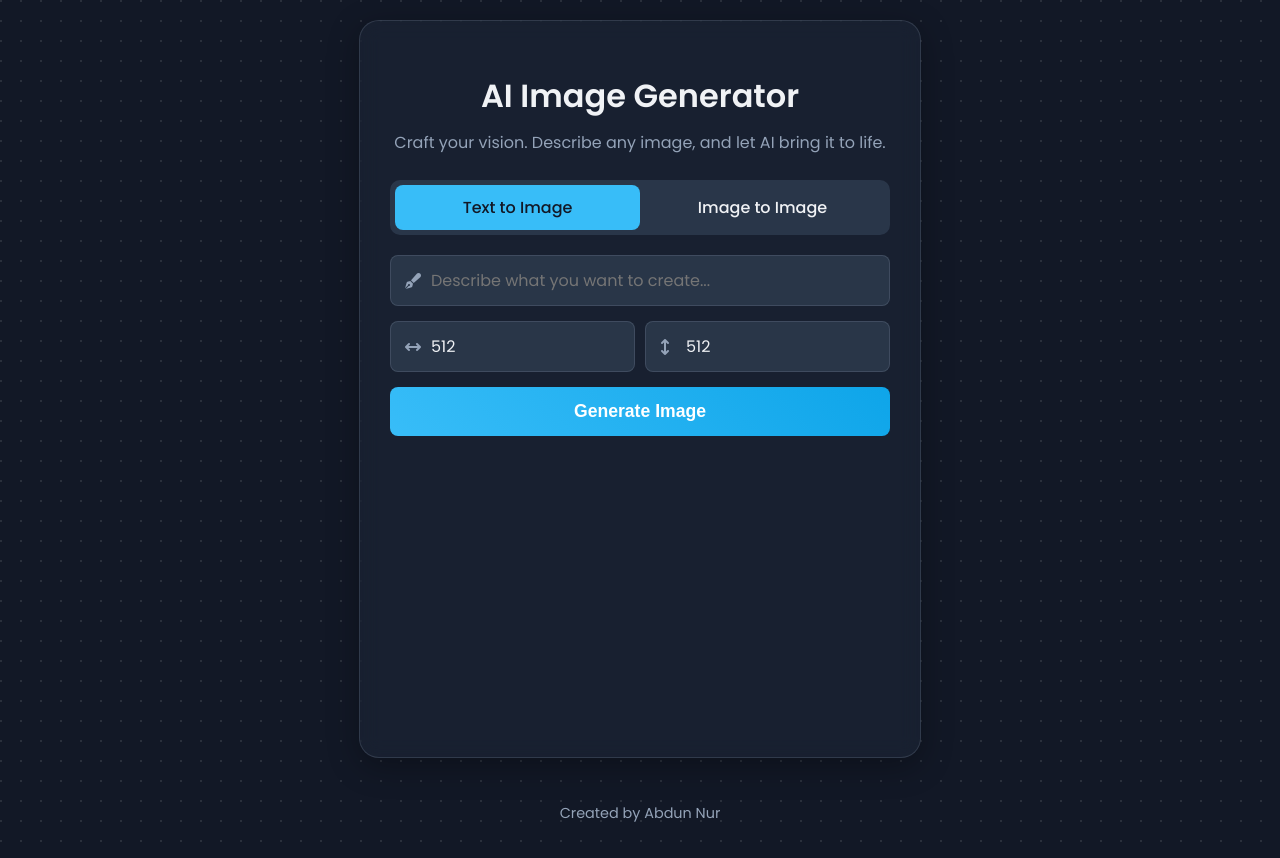
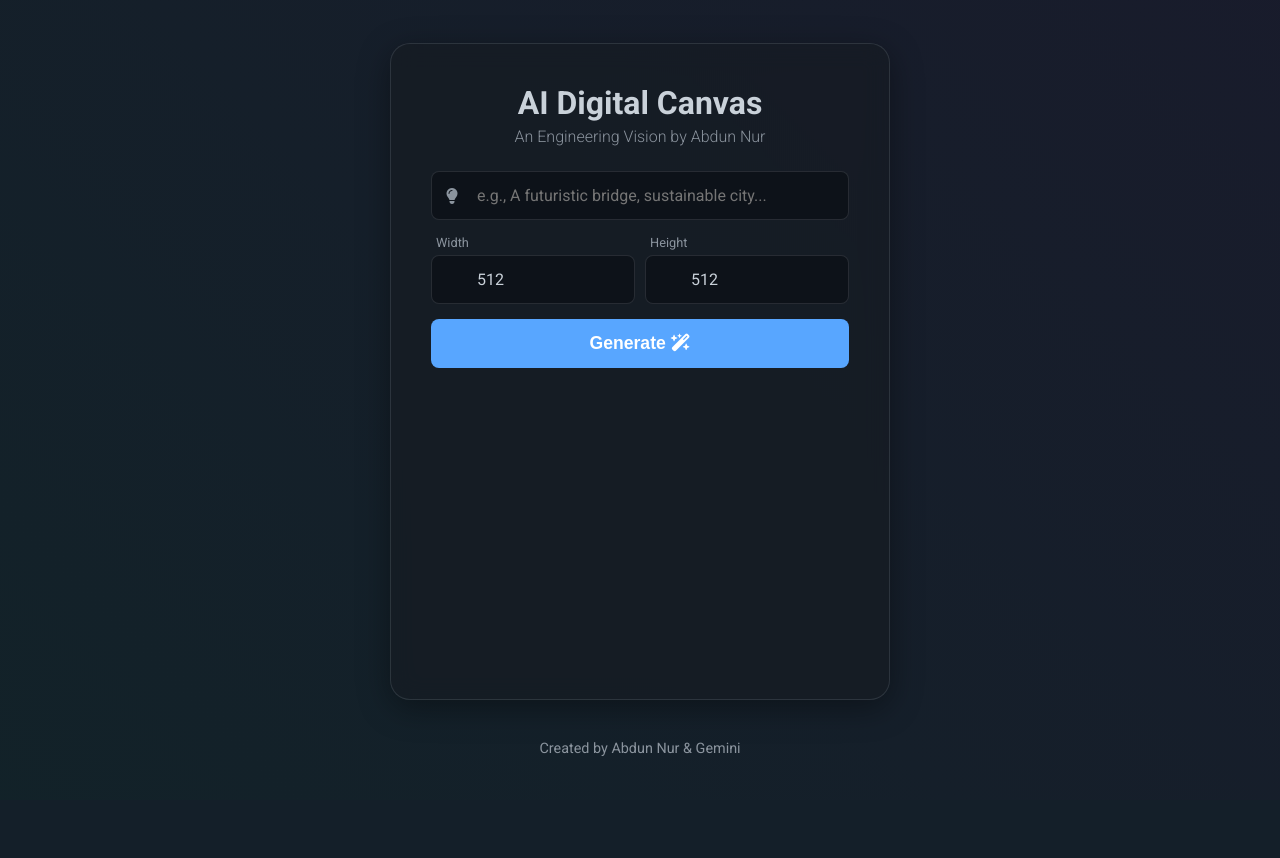
Before and after one commit to Tushar409212/my-ai-image-app, a Flask app: page / in a window 1280 px wide. After the commit the page ends 756 px from the top, so only its background shows below. Run offline with Flask 3, Linux system fonts and the light colour scheme.

Commit message:
Update index.html

```diff
--- a/templates/index.html
+++ b/templates/index.html
@@ -3,214 +3,153 @@
 <head>
     <meta charset="UTF-8">
     <meta name="viewport" content="width=device-width, initial-scale=1.0">
-    <title>AI Image Generator</title>
+    <title>AI Image Generator | Abdun Nur</title>
     <link rel="preconnect" href="https://fonts.googleapis.com">
     <link rel="preconnect" href="https://fonts.gstatic.com" crossorigin>
-    <link href="https://fonts.googleapis.com/css2?family=Poppins:wght@400;500;600&display=swap" rel="stylesheet">
+    <link href="https://fonts.googleapis.com/css2?family=Roboto:wght@300;400;500;700&display=swap" rel="stylesheet">
     <link rel="stylesheet" href="https://cdnjs.cloudflare.com/ajax/libs/font-awesome/6.5.2/css/all.min.css">
     <style>
         :root {
-            --background-color: #121826;
-            --container-bg: rgba(30, 41, 59, 0.5);
-            --input-bg: rgba(51, 65, 85, 0.7);
-            --text-primary: #f0f2f5;
-            --text-secondary: #94a3b8;
-            --accent-color: #38bdf8;
-            --accent-hover: #0ea5e9;
-            --border-color: rgba(148, 163, 184, 0.2);
+            --background-color: #0d1117;
+            --container-bg: rgba(22, 27, 34, 0.6);
+            --input-bg: rgba(13, 17, 23, 0.8);
+            --text-primary: #c9d1d9;
+            --text-secondary: #8b949e;
+            --accent-color: #58a6ff;
+            --accent-hover: #79c0ff;
+            --border-color: rgba(139, 148, 158, 0.2);
+        }
+
+        * {
+            margin: 0;
+            padding: 0;
+            box-sizing: border-box;
         }
 
         body {
-            font-family: 'Poppins', sans-serif;
+            font-family: 'Roboto', sans-serif;
             background-color: var(--background-color);
-            background-image: radial-gradient(circle at 1px 1px, rgba(255, 255, 255, 0.1) 1px, transparent 0);
-            background-size: 20px 20px;
             color: var(--text-primary);
-            margin: 0;
-            padding: 20px;
             display: flex;
             flex-direction: column;
             justify-content: center;
             align-items: center;
             min-height: 100vh;
+            overflow: hidden; /* অ্যানিমেশনের জন্য */
+            position: relative;
+        }
+
+        /* নতুন: অ্যানিমেটেড ব্যাকগ্রাউন্ড */
+        .background-animation {
+            position: fixed;
+            top: 0;
+            left: 0;
+            width: 100%;
+            height: 100%;
+            z-index: -1;
+            background: linear-gradient(45deg, rgba(88, 166, 255, 0.1), rgba(45, 212, 191, 0.1), rgba(168, 85, 247, 0.1));
+            background-size: 400% 400%;
+            animation: gradient-animation 15s ease infinite;
+        }
+        @keyframes gradient-animation {
+            0% { background-position: 0% 50%; }
+            50% { background-position: 100% 50%; }
+            100% { background-position: 0% 50%; }
         }
 
         .container {
             width: 100%;
             max-width: 500px;
             background: var(--container-bg);
-            padding: 30px;
+            padding: 40px;
             border-radius: 20px;
-            box-shadow: 0 8px 32px rgba(0, 0, 0, 0.3);
+            box-shadow: 0 8px 32px rgba(0, 0, 0, 0.37);
             border: 1px solid var(--border-color);
-            backdrop-filter: blur(10px);
-            -webkit-backdrop-filter: blur(10px);
+            backdrop-filter: blur(12px);
+            -webkit-backdrop-filter: blur(12px);
             text-align: center;
+            z-index: 1;
         }
 
         h1 {
             color: var(--text-primary);
-            font-weight: 600;
-            margin-bottom: 10px;
+            font-weight: 700;
+            font-size: 2em;
+            margin-bottom: 5px;
         }
 
-        .container > p {
+        /* নতুন: আপনার জন্য সাবটাইটেল */
+        .subtitle {
             color: var(--text-secondary);
-            margin-top: 0;
             margin-bottom: 25px;
+            font-weight: 300;
         }
 
-        /* নতুন: মোড সিলেক্টরের জন্য স্টাইল */
-        .mode-selector {
-            display: flex;
-            background-color: var(--input-bg);
-            border-radius: 10px;
-            padding: 5px;
-            margin-bottom: 20px;
-        }
-        .mode-selector input[type="radio"] {
-            display: none;
-        }
-        .mode-selector label {
-            flex: 1;
-            padding: 10px;
-            border-radius: 8px;
-            cursor: pointer;
-            transition: background-color 0.3s, color 0.3s;
-            font-weight: 500;
-        }
-        .mode-selector input[type="radio"]:checked + label {
-            background-color: var(--accent-color);
-            color: var(--background-color);
-        }
-
-        /* নতুন: ইনপুট বক্সের জন্য স্টাইল */
-        .input-group {
-            position: relative;
-            margin-bottom: 15px;
-        }
-        .input-group i {
-            position: absolute;
-            left: 15px;
-            top: 50%;
-            transform: translateY(-50%);
-            color: var(--text-secondary);
-        }
+        .input-group { position: relative; margin-bottom: 15px; }
+        .input-group i { position: absolute; left: 15px; top: 50%; transform: translateY(-50%); color: var(--text-secondary); }
         input[type="text"], input[type="number"] {
-            box-sizing: border-box;
-            width: 100%;
-            padding: 12px 12px 12px 40px; /* আইকনের জন্য জায়গা */
-            font-size: 1em;
-            font-family: 'Poppins', sans-serif;
-            border: 1px solid var(--border-color);
-            background-color: var(--input-bg);
-            color: var(--text-primary);
-            border-radius: 8px;
-            transition: border-color 0.3s;
+            width: 100%; padding: 14px 14px 14px 45px;
+            font-size: 1em; font-family: 'Roboto', sans-serif;
+            border: 1px solid var(--border-color); background-color: var(--input-bg);
+            color: var(--text-primary); border-radius: 8px; transition: border-color 0.3s, box-shadow 0.3s;
         }
         input[type="text"]:focus, input[type="number"]:focus {
-            outline: none;
-            border-color: var(--accent-color);
+            outline: none; border-color: var(--accent-color);
+            box-shadow: 0 0 0 3px rgba(88, 166, 255, 0.3);
         }
 
         .dimension-controls { display: flex; gap: 10px; }
-        .dimension-controls .input-group { flex: 1; }
+        .dimension-controls .input-group { flex: 1; text-align: left; }
+        .dimension-controls label { font-size: 0.8em; color: var(--text-secondary); margin-left: 5px; margin-bottom: 5px; display: block; }
 
         .button {
-            display: inline-block; box-sizing: border-box;
-            width: 100%; padding: 14px; font-size: 1.1em; font-weight: 600;
+            display: inline-block; width: 100%; padding: 14px; font-size: 1.1em; font-weight: 700;
             color: #fff; text-decoration: none; border: none; border-radius: 8px;
-            cursor: pointer; transition: all 0.3s ease;
-            margin-bottom: 15px;
-            background: linear-gradient(45deg, var(--accent-color), var(--accent-hover));
+            cursor: pointer; transition: all 0.3s ease; margin-bottom: 15px;
+            background: var(--accent-color);
         }
-        .button:hover {
-            transform: translateY(-2px);
-            box-shadow: 0 4px 20px rgba(56, 189, 248, 0.4);
-        }
-        .button:disabled {
-            background: var(--input-bg);
-            cursor: not-allowed;
-            transform: none;
-            box-shadow: none;
-        }
-        #download-btn { background: linear-gradient(45deg, #22c55e, #16a34a); }
-        #download-btn:hover { box-shadow: 0 4px 20px rgba(34, 197, 94, 0.4); }
+        .button:hover { background: var(--accent-hover); transform: translateY(-3px); box-shadow: 0 4px 20px rgba(88, 166, 255, 0.2); }
+        .button:disabled { background: #30363d; cursor: not-allowed; transform: none; box-shadow: none; }
+        #download-btn { background: #238636; }
+        #download-btn:hover { background: #2ea043; box-shadow: 0 4px 20px rgba(46, 160, 67, 0.2); }
 
         .loader { /* ... (অপরিবর্তিত) ... */ }
-        @keyframes spin { /* ... (অপরিবর্তিত) ... */ }
 
-        #image-display {
-            margin-top: 20px;
-            min-height: 256px;
-            border-radius: 12px;
-            display: flex;
-            justify-content: center;
-            align-items: center;
-            background-color: transparent;
-            border: none;
-        }
-        #result-image {
-            max-width: 100%;
-            border-radius: 12px;
-            box-shadow: 0 4px 15px rgba(0, 0, 0, 0.2);
-            opacity: 0; /* প্রাথমিকভাবে অদৃশ্য */
-            transition: opacity 0.5s ease-in-out;
-        }
-        #result-image.visible {
-            opacity: 1; /* দৃশ্যমান করার জন্য ক্লাস */
-        }
+        #image-display { margin-top: 20px; min-height: 256px; border-radius: 12px; display: flex; justify-content: center; align-items: center; background: transparent; }
+        #result-image { max-width: 100%; border-radius: 12px; box-shadow: 0 4px 15px rgba(0, 0, 0, 0.2); opacity: 0; transform: scale(0.95); transition: opacity 0.5s ease, transform 0.5s ease; }
+        #result-image.visible { opacity: 1; transform: scale(1); }
 
         .error-message { color: #f87171; margin-top: 15px; }
         .hidden { display: none; }
 
-        footer { margin-top: 30px; color: var(--text-secondary); font-size: 0.9em; }
-        footer a { color: var(--accent-color); text-decoration: none; }
-        footer a:hover { text-decoration: underline; }
+        footer { margin-top: 40px; color: var(--text-secondary); font-size: 0.9em; }
 
-        @media (max-width: 600px) {
-            body { padding: 10px; }
-            .container { padding: 20px; }
-            h1 { font-size: 1.5em; }
-        }
+        @media (max-width: 600px) { body { padding: 10px; } .container { padding: 20px; } h1 { font-size: 1.5em; } }
     </style>
 </head>
 <body>
+    <div class="background-animation"></div>
     <div class="container">
-        <h1>AI Image Generator</h1>
-        <p>Craft your vision. Describe any image, and let AI bring it to life.</p>
-
-        <div class="mode-selector">
-            <input type="radio" id="mode-text" name="mode" value="text-to-image" checked>
-            <label for="mode-text">Text to Image</label>
-            <input type="radio" id="mode-image" name="mode" value="image-to-image">
-            <label for="mode-image">Image to Image</label>
-        </div>
+        <h1>AI Digital Canvas</h1>
+        <p class="subtitle">An Engineering Vision by Abdun Nur</p>
 
         <div class="input-group">
-            <i class="fa-solid fa-pen-fancy"></i>
-            <input type="text" id="prompt-input" placeholder="Describe what you want to create...">
-        </div>
-
-        <div id="image-url-container" style="display: none;">
-            <div class="input-group">
-                <i class="fa-solid fa-link"></i>
-                <input type="text" id="image-url-input" placeholder="Paste an image URL here...">
-            </div>
+            <i class="fa-solid fa-lightbulb"></i>
+            <input type="text" id="prompt-input" placeholder="e.g., A futuristic bridge, sustainable city...">
         </div>
 
         <div class="dimension-controls">
             <div class="input-group">
-                <i class="fa-solid fa-arrows-left-right"></i>
-                <input type="number" id="width-input" value="512" min="256" max="1024" step="64" title="Width">
+                <label for="width-input">Width</label>
+                <input type="number" id="width-input" value="512" min="256" max="1024" step="64">
             </div>
             <div class="input-group">
-                <i class="fa-solid fa-arrows-up-down"></i>
-                <input type="number" id="height-input" value="512" min="256" max="1024" step="64" title="Height">
+                <label for="height-input">Height</label>
+                <input type="number" id="height-input" value="512" min="256" max="1024" step="64">
             </div>
         </div>
 
-        <button id="generate-btn" class="button">Generate Image</button>
+        <button id="generate-btn" class="button">Generate <i class="fa-solid fa-wand-magic-sparkles"></i></button>
         <div class="loader" id="loader"></div>
         <div class="error-message" id="error-message"></div>
 
@@ -222,35 +161,20 @@
     </div>
 
     <footer>
-        <p>Created by Abdun Nur</p>
+        <p>Created by Abdun Nur & Gemini</p>
     </footer>
 
     <script>
-        // ... (ভেরিয়েবল ডিক্লারেশন অপরিবর্তিত) ...
         const promptInput = document.getElementById('prompt-input');
-        const imageUrlInput = document.getElementById('image-url-input');
-        const imageUrlContainer = document.getElementById('image-url-container');
         const widthInput = document.getElementById('width-input');
         const heightInput = document.getElementById('height-input');
         const generateBtn = document.getElementById('generate-btn');
         const loader = document.getElementById('loader');
         const resultImage = document.getElementById('result-image');
         const errorMessage = document.getElementById('error-message');
-        const modeRadios = document.querySelectorAll('input[name="mode"]');
         const downloadBtn = document.getElementById('download-btn');
 
-        modeRadios.forEach(radio => {
-            radio.addEventListener('change', (event) => {
-                if (event.target.value === 'image-to-image') {
-                    imageUrlContainer.style.display = 'block';
-                } else {
-                    imageUrlContainer.style.display = 'none';
-                }
-            });
-        });
-
         generateBtn.addEventListener('click', async () => {
-            const selectedMode = document.querySelector('input[name="mode"]:checked').value;
             const prompt = promptInput.value;
             const width = widthInput.value;
             const height = heightInput.value;
@@ -260,23 +184,10 @@
                 return;
             }
 
-            let endpoint = '';
-            let payload = {};
+            const endpoint = '/generate-image';
+            const payload = { prompt, width, height };
 
-            if (selectedMode === 'text-to-image') {
-                endpoint = '/generate-image';
-                payload = { prompt: prompt, width: width, height: height };
-            } else {
-                const imageUrl = imageUrlInput.value;
-                if (!imageUrl) {
-                    alert('Please provide an image URL.');
-                    return;
-                }
-                endpoint = '/transform-image';
-                payload = { prompt: prompt, imageUrl: imageUrl, width: width, height: height };
-            }
-
-            let requestOptions = {
+            const requestOptions = {
                 method: 'POST',
                 headers: { 'Content-Type': 'application/json' },
                 body: JSON.stringify(payload)
@@ -285,7 +196,7 @@
             generateBtn.disabled = true;
             loader.style.display = 'block';
             resultImage.src = '';
-            resultImage.classList.remove('visible'); // অ্যানিমেশন ক্লাস সরানো হলো
+            resultImage.classList.remove('visible');
             errorMessage.textContent = '';
             downloadBtn.classList.add('hidden');
 
@@ -296,7 +207,7 @@
                     const imageBlob = await response.blob();
                     const imageUrl = URL.createObjectURL(imageBlob);
                     resultImage.src = imageUrl;
-                    resultImage.classList.add('visible'); // ফেড-ইন অ্যানিমেশনের জন্য ক্লাস যোগ
+                    resultImage.classList.add('visible');
                     downloadBtn.href = imageUrl;
                     downloadBtn.classList.remove('hidden');
                 } else {
```
